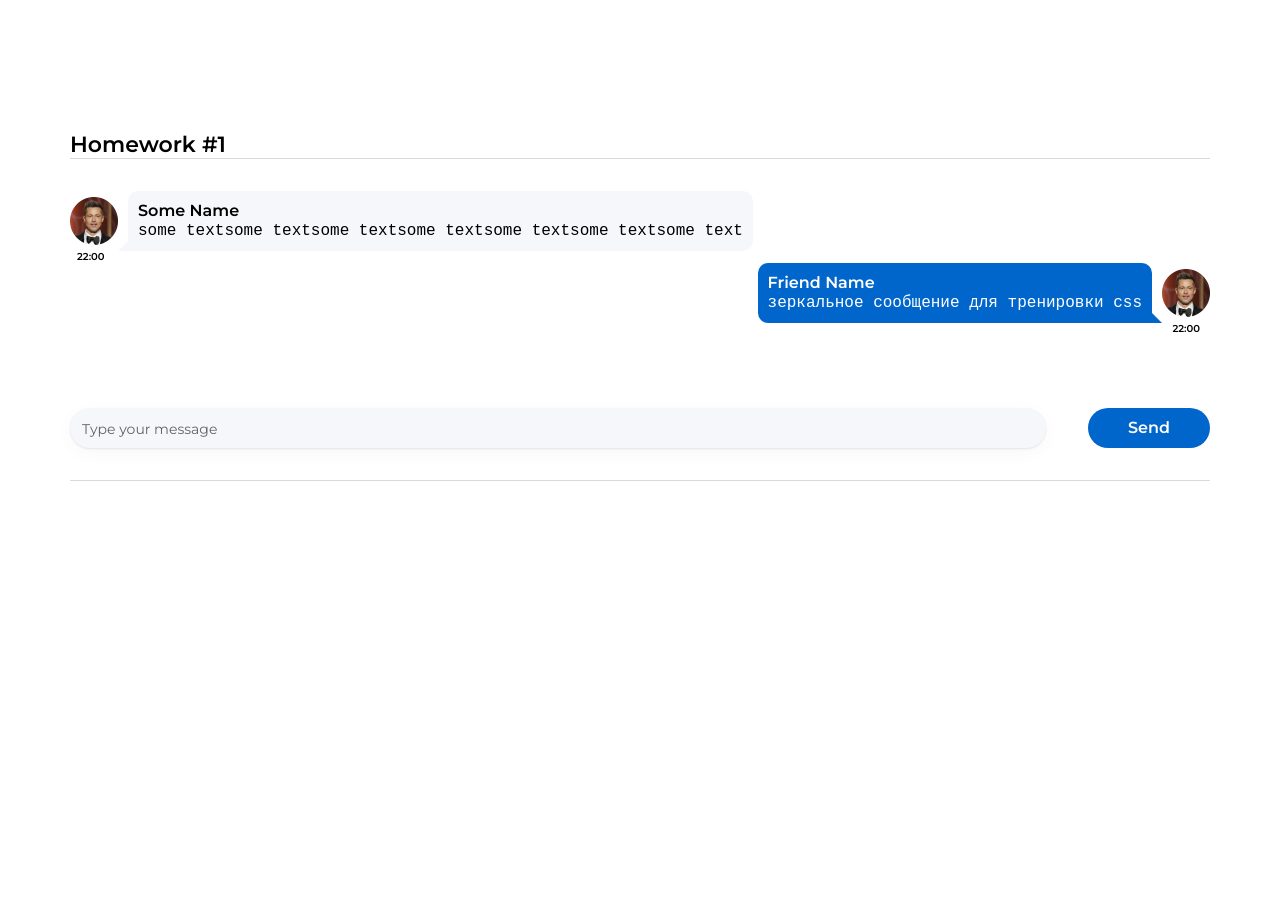
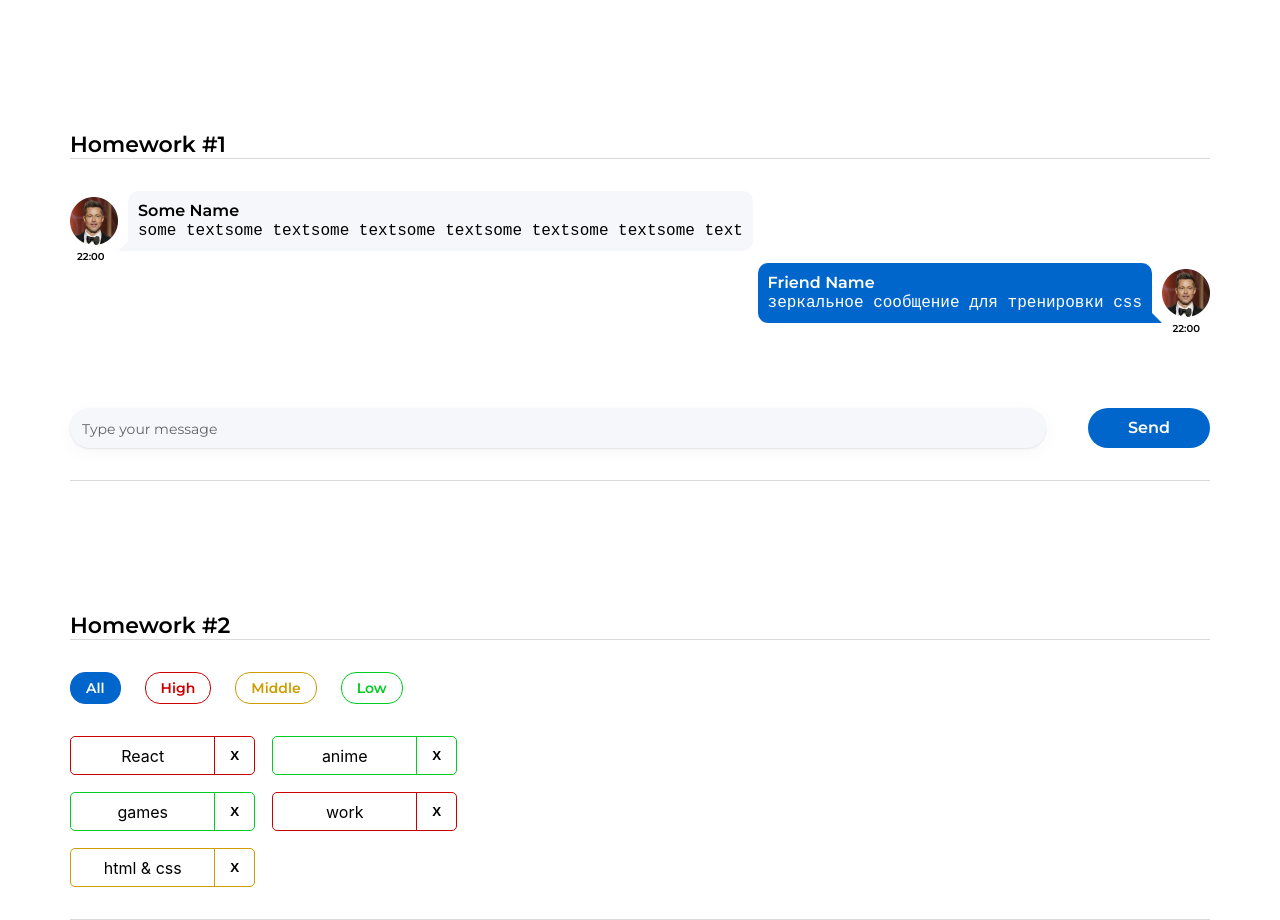
Before and after one commit to Aliaksandr91/hws2, a React (Create React App) app: page /#/ in a window 1280 px wide. Before the commit the page ends 800 px from the top, so only its background shows below. Built offline with nearby package versions, Linux system fonts and the light colour scheme.

Commit message:
feat: hws2 solution

```diff
--- a/src/s1-main/App.tsx
+++ b/src/s1-main/App.tsx
@@ -1,13 +1,14 @@
 import React from 'react'
 import s from './App.module.css'
 import HW1 from '../s2-homeworks/hw01/HW1'
+import HW2 from "../s2-homeworks/hw02/HW2";
 
 function App() {
     return (
         <div className={s.App}>
             <HW1/>
             {/*раскомментировать по ходу выполнения*/}
-            {/*<HW2/>*/}
+            <HW2/>
             {/*<HW3/>*/}
             {/*<HW4/>*/}
 
--- a/src/s2-homeworks/hw02/HW2.tsx
+++ b/src/s2-homeworks/hw02/HW2.tsx
@@ -3,12 +3,12 @@
 import s2 from '../../s1-main/App.module.css'
 
 /*
-* 1 - описать типы AffairPriorityType, AffairType
-* 2 - указать нужный тип для defaultAffairs
-* 3 - дописать типы и логику функции filterAffairs и проверить её тестами
-* 4 - выполнить пункт 3 для функции deleteAffair
-* 5 - указать нужный тип в useState с affairs
-* 6 - дописать тип и логику функции deleteAffairCallback
+* !1 - описать типы AffairPriorityType, AffairType
+* !2 - указать нужный тип для defaultAffairs
+* !3 - дописать типы и логику функции filterAffairs и проверить её тестами
+* !4 - выполнить пункт 3 для функции deleteAffair
+* !5 - указать нужный тип в useState с affairs
+* !6 - дописать тип и логику функции deleteAffairCallback
 * 7 - в файле Affairs.tsx дописать типизацию пропсов
 * 8 - в файле Affairs.tsx дописать логику функций setAll, setHigh, setMiddle, setLow
 * 9 - в файле Affair.tsx дописать типизацию пропсов
@@ -17,16 +17,16 @@
 * */
 
 // types
-export type AffairPriorityType = any // need to fix any
+export type AffairPriorityType = 'low' | 'middle' | 'high'   // need to fix any
 export type AffairType = {
-    _id: any // need to fix any
-    name: any // need to fix any
+    _id: number // need to fix any
+    name: string // need to fix any
     priority: AffairPriorityType
 }
 export type FilterType = 'all' | AffairPriorityType
 
 // constants
-const defaultAffairs: any = [ // need to fix any
+const defaultAffairs: AffairType[] = [ // need to fix any
     {_id: 1, name: 'React', priority: 'high'}, // студенты могут изменить содержимое name и количество элементов в массиве, ...priority не менять!
     {_id: 2, name: 'anime', priority: 'low'},
     {_id: 3, name: 'games', priority: 'low'},
@@ -35,23 +35,33 @@
 ]
 
 // pure helper functions
-export const filterAffairs = (affairs: any, filter: any): any => { // need to fix any
-
+export const filterAffairs = (affairs: AffairType[], filter: FilterType): AffairType[] => { // need to fix any
+    if (filter === 'low') {
+        return affairs.filter((item)=> item.priority === 'low')
+    }
+    if (filter === 'middle') {
+        return affairs.filter((item)=> item.priority === 'middle')
+    }
+    if (filter === 'high') {
+        return affairs.filter((item)=> item.priority === 'high')
+    }
 
     return affairs // need to fix
 }
-export const deleteAffair = (affairs: any, _id: any): any => { // need to fix any
-
-    return affairs // need to fix
+export const deleteAffair = (affairs: AffairType[], _id: number): AffairType[] => { // need to fix any
+    affairs = affairs.filter((item)=> item._id !== _id) // need to fix
+    return affairs// need to fix
 }
 
 function HW2() {
-    const [affairs, setAffairs] = useState<any>(defaultAffairs) // need to fix any
+    debugger
+    const [affairs, setAffairs] = useState<AffairType[]>(defaultAffairs) // need to fix any
     const [filter, setFilter] = useState<FilterType>('all')
 
     const filteredAffairs = filterAffairs(affairs, filter)
-    const deleteAffairCallback = (_id: any) => { // need to fix any
-        // need to fix
+    const deleteAffairCallback = (_id: number) => { // need to fix any
+        setAffairs(deleteAffair(affairs, _id));// need to fix
+        console.log(affairs)
     }
 
     return (
--- a/src/s2-homeworks/hw02/affairs/Affairs.tsx
+++ b/src/s2-homeworks/hw02/affairs/Affairs.tsx
@@ -4,24 +4,24 @@
 import s from './Affairs.module.css'
 
 type AffairsPropsType = {
-    data: any // need to fix any
-    setFilter: any
-    deleteAffairCallback: any
+    data: AffairType[] // need to fix any
+    setFilter: (filter: FilterType) => void;
+    deleteAffairCallback: (id: number) => void;
     filter: FilterType
 }
 
 function Affairs(props: AffairsPropsType) {
     const setAll = () => {
-        // need to fix
+        props.setFilter('all')// need to fix
     }
     const setHigh = () => {
-        // need to fix
+        props.setFilter('high')// need to fix// need to fix
     }
     const setMiddle = () => {
-        // need to fix
+        props.setFilter('middle')// need to fix
     }
     const setLow = () => {
-        // need to fix
+        props.setFilter('low')// need to fix
     }
 
     const cnAll = s.button + ' ' + s.all + (props.filter === 'all' ? ' ' + s.active : '')
--- a/src/s2-homeworks/hw02/affairs/affair/Affair.tsx
+++ b/src/s2-homeworks/hw02/affairs/affair/Affair.tsx
@@ -1,17 +1,17 @@
 import React from 'react'
-import { AffairType } from '../../HW2'
+import {AffairType, deleteAffair} from '../../HW2'
 import s from './Affair.module.css'
 import s2 from '../Affairs.module.css'
 
 type AffairPropsType = {
     // key не нужно типизировать
     affair: AffairType
-    deleteAffairCallback: any // need to fix any
+    deleteAffairCallback: (id:number) => void // need to fix any
 }
 
 function Affair(props: AffairPropsType) {
-    const deleteCallback = () => {
-        // need to fix
+    const deleteCallback = (id:number) => {
+        props.deleteAffairCallback(id)// need to fix
     }
 
     const nameClass = s.name + ' ' + s2[props.affair.priority]
@@ -25,7 +25,7 @@
         >
             <div id={'hw2-name-' + props.affair._id} className={nameClass}>
                 {/*создаёт студент*/}
-
+                {props.affair.name}
                 {/**/}
             </div>
             <div id={'hw2-priority-' + props.affair._id} hidden>
@@ -35,6 +35,7 @@
             <button
                 id={'hw2-button-delete-' + props.affair._id}
                 className={buttonClass}
+                onClick={()=>deleteCallback(props.affair._id)}
                 // need to fix
 
             >
```
